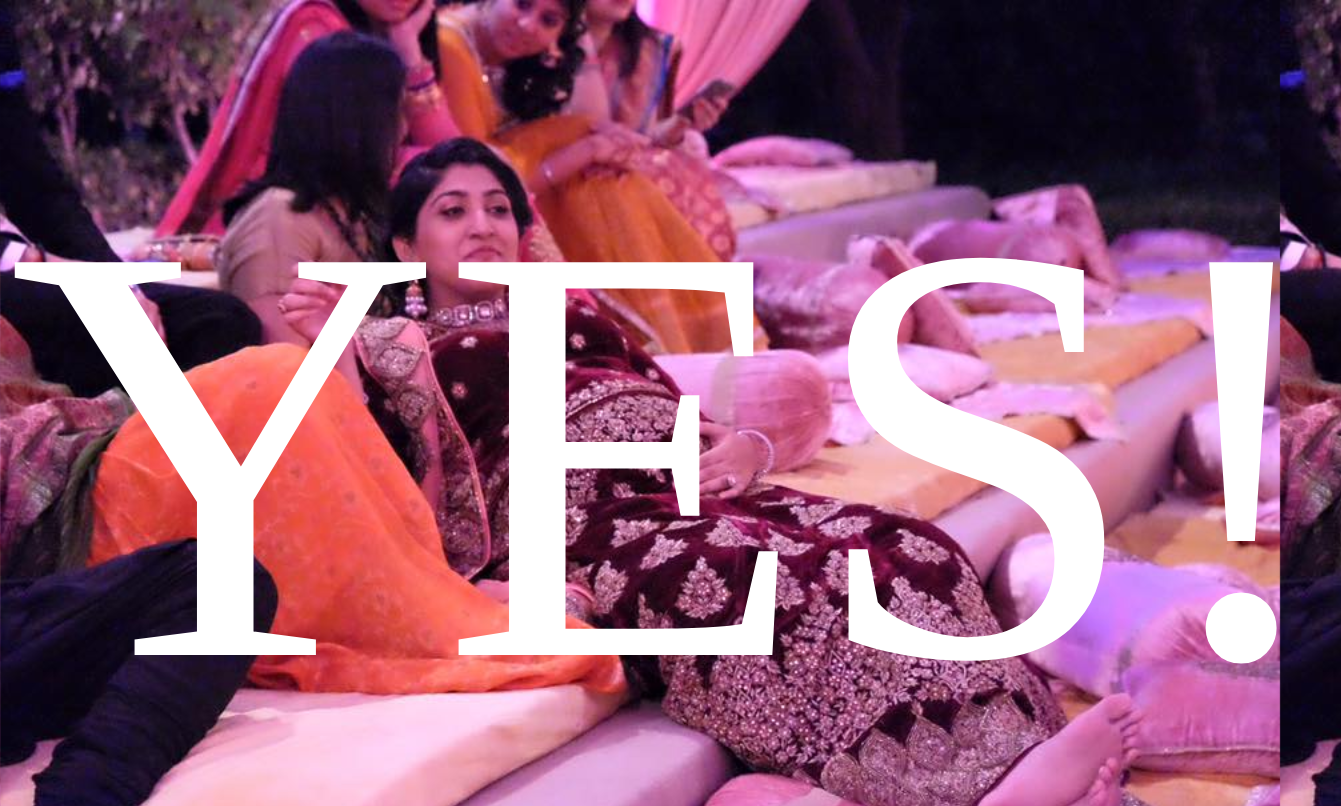
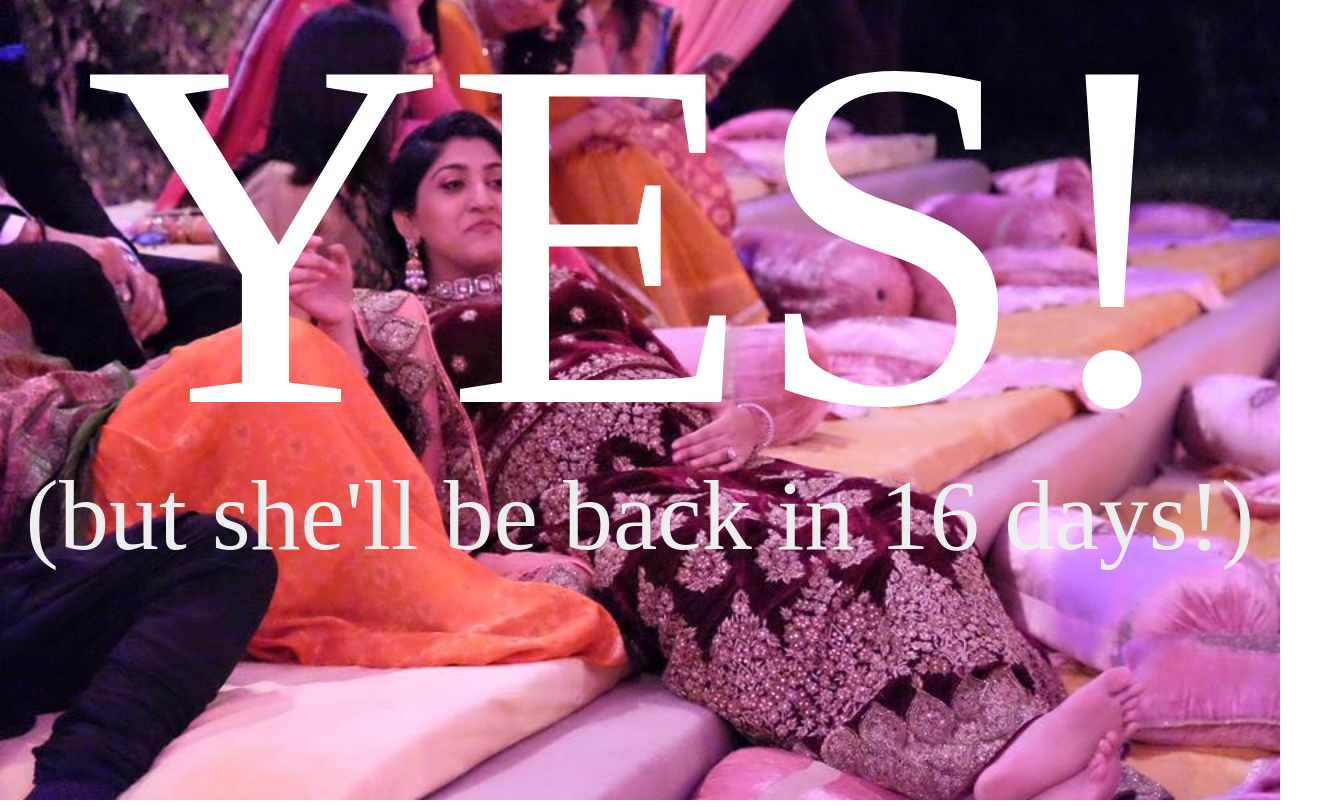
Before and after one commit to rhaining/isgaurionmaternityleave, a plain HTML site: page index_yes.html in a window 1280 px wide. Shown: the whole page, 1341 px wide, since content can reach past the window. Drawn offline with Linux system fonts and the light colour scheme; a web font is replaced by a local one.

Commit message:
countdown update

```diff
--- a/index_yes.html
+++ b/index_yes.html
@@ -32,23 +32,52 @@ body{
 	background-size: cover;
 }
 div#gauri{
-	color: #ffffff;
-	font-size: 600px;
 	margin-left: auto;
 	margin-right: auto;
 	display: block;
 	text-align: center;
 	width: 100%;
 	font-family: 'Forum', serif;
-	padding-top:75pt;
+	padding-top:0pt;
+}
+div#gauri div#yes{
+	font-size: 500px;
+	line-height: 0.9em;
+	color: #ffffff;
+}
+div#gauri div#info{
+	font-size: 100px;
+	color: #eeeeee;
 }
 </style>
 </head>
 
 <body>
 	<div id="gauri">
-		YES!
+		<div id="yes">YES!</div>
+		<div id="info">(but she'll be back <span id="countdown"></span>!)</div>
 	</div>
 </body>
 
+<script>
+function updateDisplay(output){
+	document.getElementById("countdown").innerHTML = output;
+}
+
+var back_at = 1471514400;
+var now = Date.now() / 1000;
+var delta = Math.round(back_at - now);
+var one_day = 86400;
+var ten_hours = 36000;
+if(delta > one_day + ten_hours){
+	var number_of_days = Math.round(delta / one_day);
+	updateDisplay("in " + number_of_days + " days");
+}else if(delta > ten_hours){
+	updateDisplay("tomorrow");
+}else{
+	updateDisplay("today");
+}
+
+</script>
+
 </html>
```
